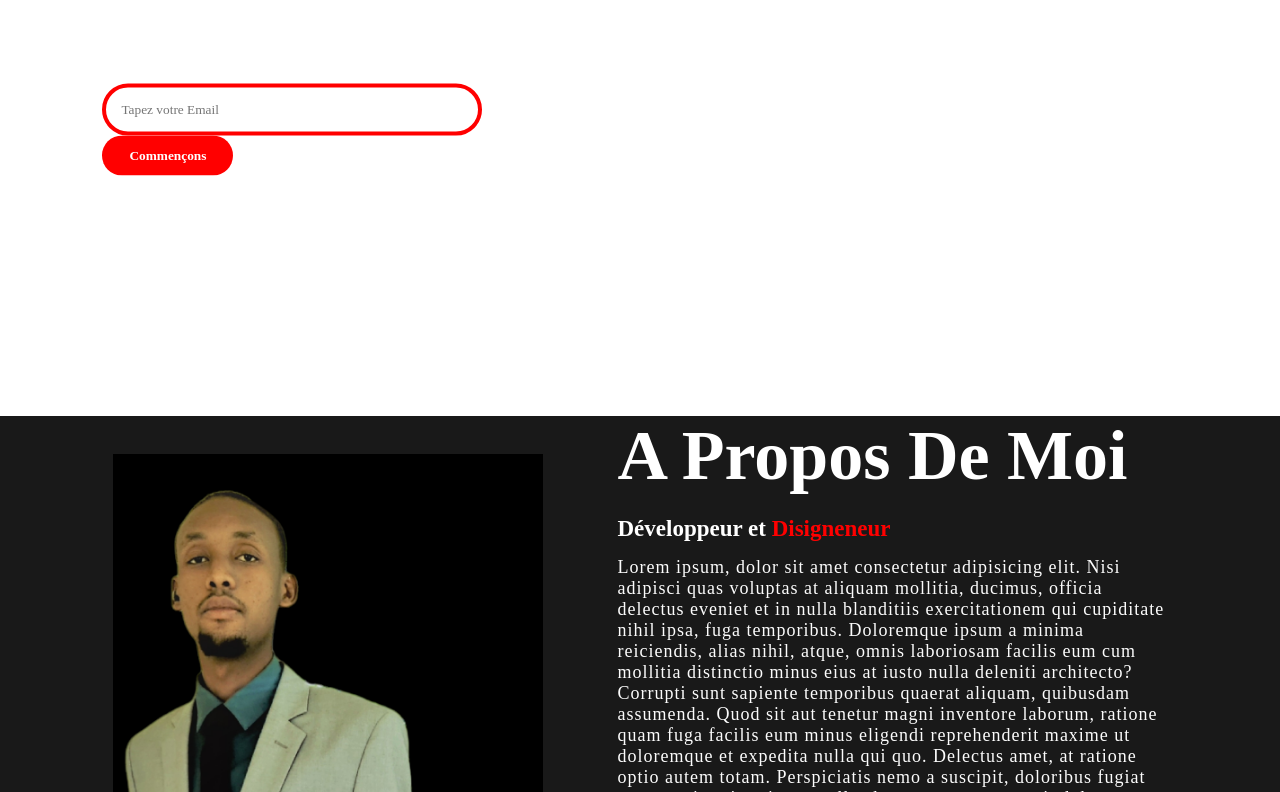
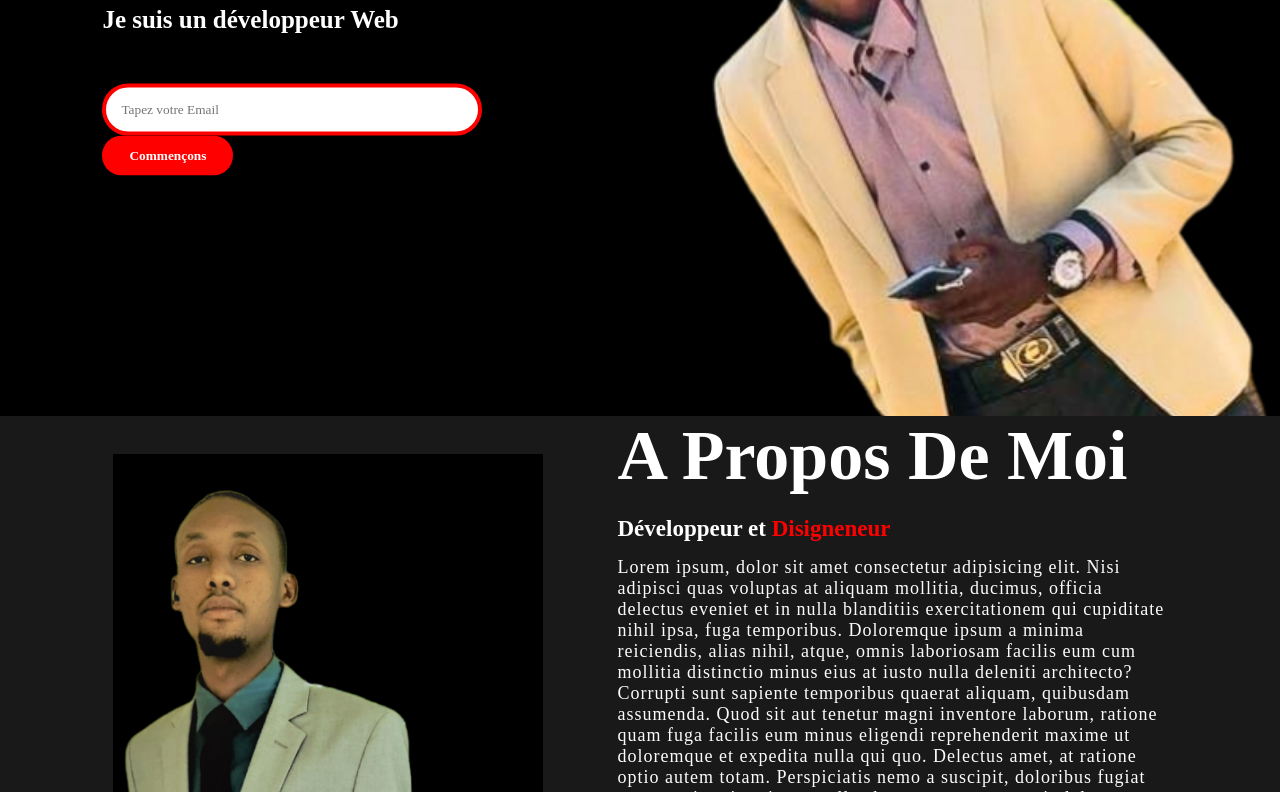
Before and after one commit to LamineIbrahim/Portefolio, a plain HTML site: page index.html in a window 1280 px wide. Shown: the part 384-1176 px from the top of the page. Drawn offline with Linux system fonts and the light colour scheme; the site is published under a folder, as on GitHub Pages, so addresses that start at the root find nothing.

Commit message:
Update style.css

```diff
--- a/style.css
+++ b/style.css
@@ -7,7 +7,7 @@
 .hero{
     height: 100vh;
     width: 100%;
-    background-image: url(/img1.png);
+    background-image: url(img1.png);
     background-size: cover;
     background-position: center;
 }
```
